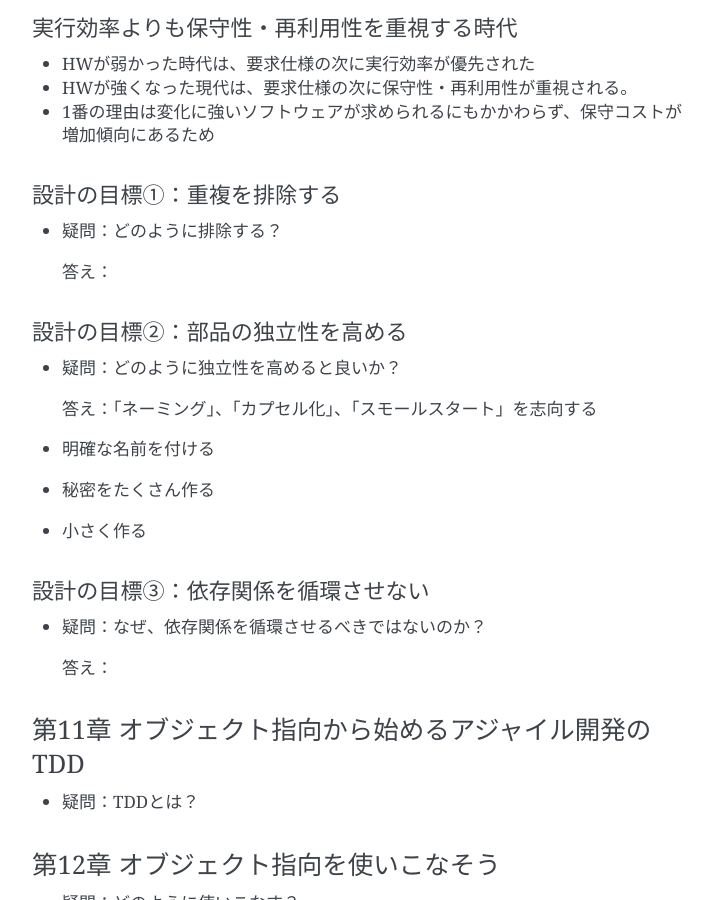
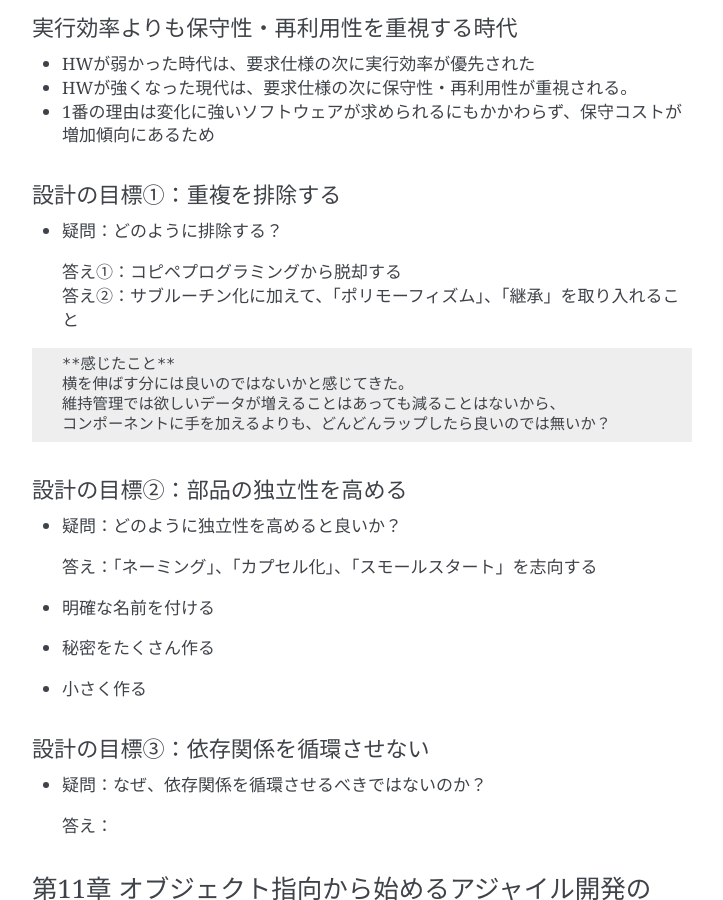
Before and after one commit to yuyuyu0706/sphinx, a Sphinx documentation site: the page built from sphinx/source/work/page06_object.rst, in a window 1280 px wide and 900 px high, scrolled down 2000 px. Shown: the whole window, without its empty margins (388-1111 px from the left). Built offline with Sphinx 7.4.7, drawn with Linux system fonts in a browser that asks for light colours; pages that are not in the unit, such as notebooks, are missing from menus.

Commit message:
auto commit

```diff
--- a/sphinx/source/work/page06_object.rst
+++ b/sphinx/source/work/page06_object.rst
@@ -92,7 +92,15 @@
 --------------------------------------------
 * 疑問：どのように排除する？
 
-  答え：
+  | 答え①：コピペプログラミングから脱却する
+  | 答え②：サブルーチン化に加えて、「ポリモーフィズム」、「継承」を取り入れること
+
+::
+
+  **感じたこと**
+  横を伸ばす分には良いのではないかと感じてきた。
+  維持管理では欲しいデータが増えることはあっても減ることはないから、
+  コンポーネントに手を加えるよりも、どんどんラップしたら良いのでは無いか？
 
 
 設計の目標②：部品の独立性を高める
```
